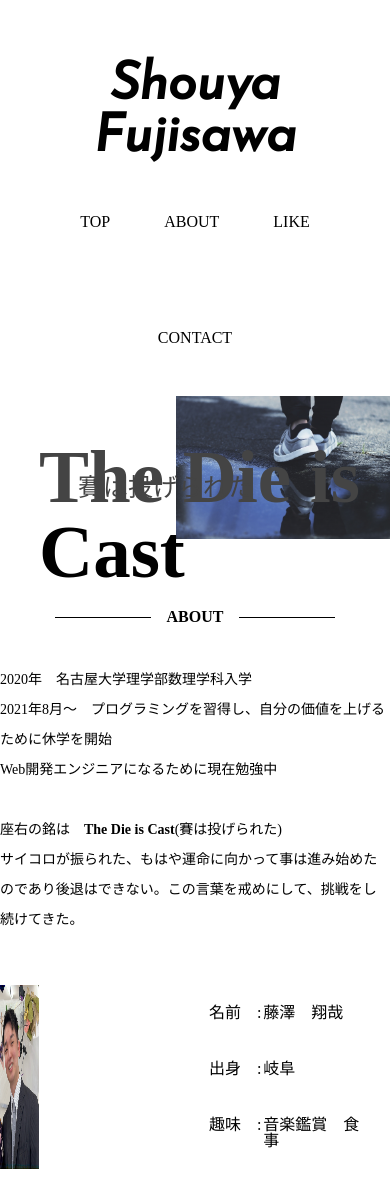
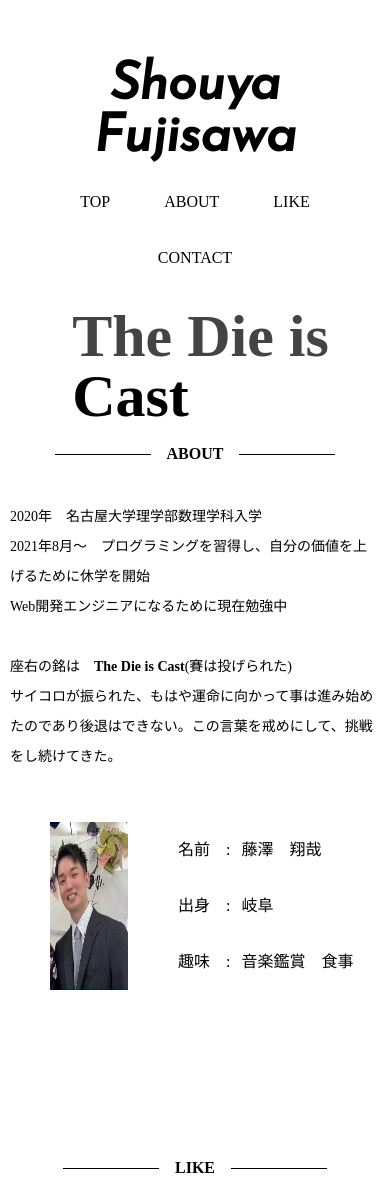
Before and after one commit to FujisawaShouya/Mywebsite, a plain HTML site: page index.html in a window 390 px wide. Shown: the top 1179 px of the page. Drawn offline with Linux system fonts and the light colour scheme; a web font is replaced by a local one.

Commit message:
レスポンシブルデザインを導入

```diff
--- a/css/style.css
+++ b/css/style.css
@@ -23,6 +23,14 @@ li {
   padding: 50px 25px;
 }
 
+@media screen and (max-width: 767px) {
+  li {
+    display: inline-block;
+    padding: 30px 25px 10px 25px;
+  }
+}
+
+
 a {
   color: black;
   text-decoration: none;
@@ -42,6 +50,13 @@ a:hover{
   width: 55%;
 }
 
+@media screen and (max-width: 767px) {
+  .img_relative {
+    display: none;
+  }
+}
+
+
 .absolute_up {
   color: #444444;
   position: absolute;
@@ -50,6 +65,16 @@ a:hover{
   font-size: 75px;
 }
 
+@media screen and (max-width: 767px) {
+  .absolute_up {
+    font-size: 60px;
+    position: absolute;
+    left: 18.5%;
+    padding-top: 30px;
+  }
+}
+
+
 .absolute_down {
   position: absolute;
   top: 55%;
@@ -57,6 +82,13 @@ a:hover{
   font-size: 25px;
   color: #444444;
 }
+
+@media screen and (max-width: 767px) {
+  .absolute_down {
+    display: none;
+  }
+}
+
 
 span {
   color: black;
@@ -72,6 +104,17 @@ section {
   justify-content: center;
   padding-bottom: 40px;
 }
+
+@media screen and (max-width: 767px) {
+  .header:first-child {
+    display: flex;
+    align-items: center;
+    justify-content: center;
+    padding-bottom: 40px;
+    padding-top: 100px;
+  }
+}
+
 
 .header:before, .header:after {
   border-top: 1px solid;
@@ -97,6 +140,16 @@ section {
   line-height: 30px;
 }
 
+@media screen and (max-width: 767px) {
+  .about_text {
+    display: inline-block;
+    text-align: left;
+    font-size: 14px;
+    line-height: 30px;
+    padding: 0pc 10px;
+  }
+}
+
 .float_wraper {
   display: flex;
   justify-content: center;
@@ -104,8 +157,15 @@ section {
 }
 
 .my-img {
-  width: 10%;
+  width: 20%;
   padding-right: 170px;
+}
+
+@media screen and (max-width: 767px) {
+  .my-img {
+    width: 20%;
+    padding: 0 50px;
+  }
 }
 
 .my-prof {
```
